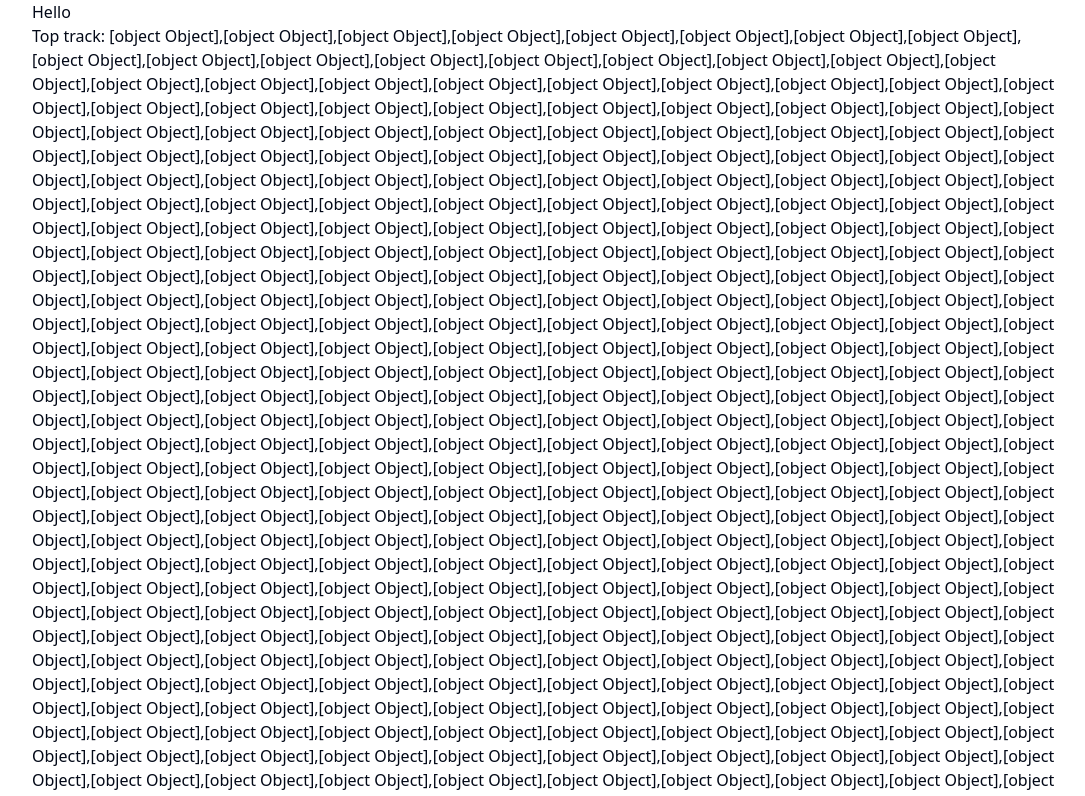
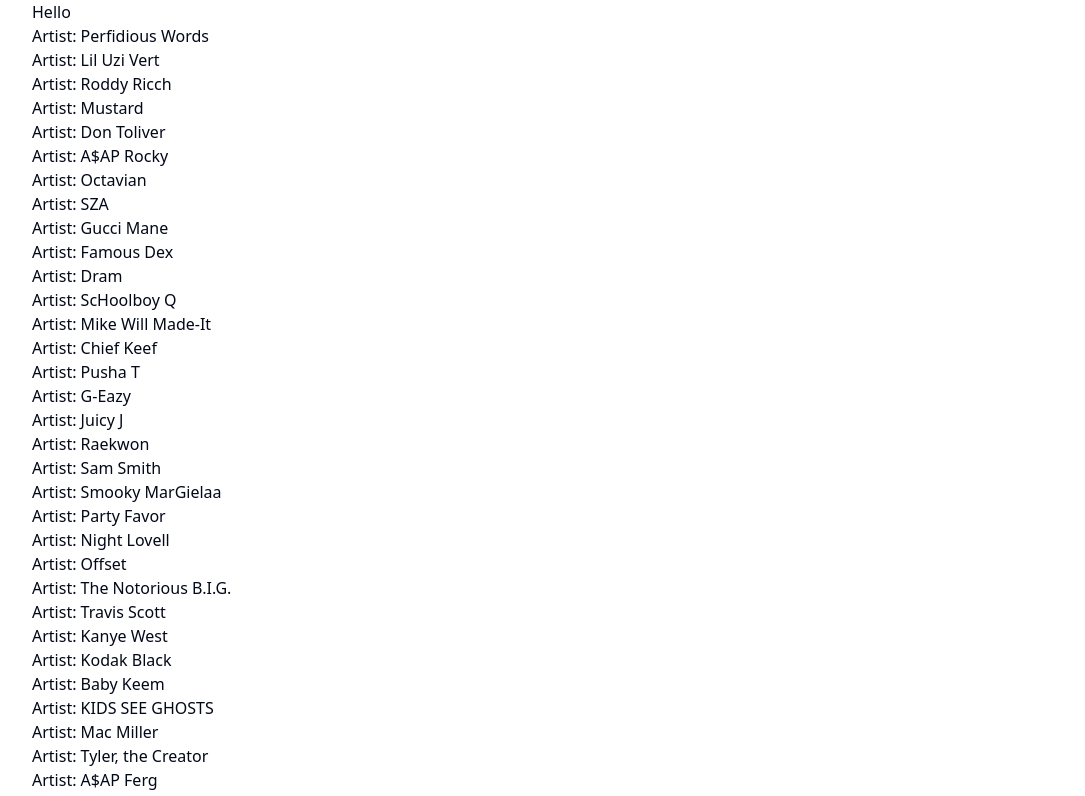
Before and after one commit to danilivanyuk/lastFmStats, a SvelteKit app in the folder front/: page /user in a window 1280 px wide. Shown: the top 796 px of the page, without its empty margins (96-1181 px from the left). Built offline with nearby package versions, Linux system fonts and the light colour scheme.

Commit message:
just list of artist

```diff
--- a/front/src/routes/user/+page.svelte
+++ b/front/src/routes/user/+page.svelte
@@ -3,10 +3,17 @@
     import { mockedData as data } from "../../../static/mockData"
     let nickname = $userNickname
     // TODO: if there is no nickname return back to "/"
+    const uniqueArtist = data.recenttracks.track.reduce((accumulator, currentValue) => (
+    accumulator.includes(currentValue.artist["#text"]) ? accumulator : [...accumulator, currentValue.artist["#text"]]
+  ), [] as {})
+    console.log(uniqueArtist)
 </script>
 <div class="w-[80%] mx-auto">
     <h1>Hello {nickname}</h1>
+    <!-- {uniqueArtist} -->
+    {#each Object.entries(uniqueArtist) as [index, values]}
+        <p>Artist: {values}</p>
 
-    <p>Top track: {data.recenttracks.track}</p>
+    {/each}
 
 </div>
```
